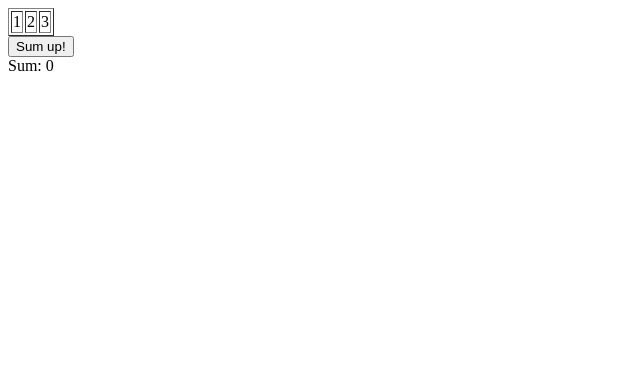
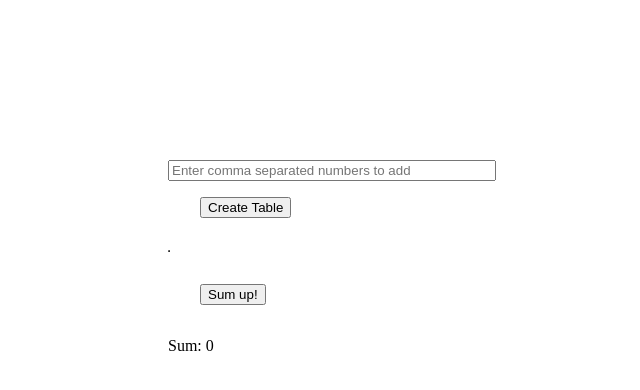
Before and after one commit to Sankalpbp/FrontendApps, a plain HTML site: page SumNumbersInArray/index.html in a window 1280 px wide. Shown: the whole page, without its empty margins (0-640 px from the left). Drawn offline with Linux system fonts and the light colour scheme.

Commit message:
Created table dynamically using input from user

```diff
--- a/SumNumbersInArray/index.css
+++ b/SumNumbersInArray/index.css
@@ -2,3 +2,28 @@
     background-color: green;
     color: white;
 }
+
+.main-container {
+    margin: 10rem;
+}
+
+input {
+    width: 20rem;
+    margin-bottom: 1rem;
+}
+
+.create-button-container {
+    margin-left: 2rem;
+    margin-bottom: 2rem;
+}
+
+.sum-button-container {
+    margin-left: 2rem;
+    margin-bottom: 2rem;
+    margin-top: 2rem;
+}
+
+.table-container {
+    margin-left: 2rem;
+    margin-bottom: 2rem;
+}
--- a/SumNumbersInArray/index.html
+++ b/SumNumbersInArray/index.html
@@ -7,20 +7,26 @@
     <title>Sum Numbers</title>
 </head>
 <body>
-    <table id="array" border="1">
-        <tr>
-            <td>1</td>
-            <td>2</td>
-            <td>3</td>
-        </tr>
-    </table>
 
-    <button type="button" onclick="getSum()">Sum up!</button>
+    <div class="main-container">
+        <input type="text" placeholder="Enter comma separated numbers to add">
+        <div class="create-button-container">
+            <button id="create-table-button" type="button" onclick="createTable()">Create Table</button>
+        </div>
 
-    <div>
-        Sum: <span id="sum">0</span>
+        <div>
+            <table id="array" border="1">
+                <tr>
+                </tr>
+            </table>
+        </div>
+        <div class="sum-button-container">
+            <button id="get-sum-button" type="button" onclick="getSum()">Sum up!</button>
+        </div>
+        <div>
+            Sum: <span id="sum">0</span>
+        </div>
     </div>
-
     <script src="index.js"></script>
 </body>
 </html>
--- a/SumNumbersInArray/index.js
+++ b/SumNumbersInArray/index.js
@@ -4,9 +4,20 @@ const array = document.getElementsByTagName ( 'td' );
 let index = 0;
 let sum = 0;
 
+function createTable () {
+    const row = document.getElementsByTagName('tr')[0];
+    const input = document.getElementsByTagName('input')[0];
+    const elements = input.value.split (',');
+    for(let element of elements) {
+        const td = document.createElement('td');
+        td.innerText = element;
+        row.appendChild(td);
+    }
+}
+
 function getSum () {
     if (index == array.length - 1) {
-        const button = document.getElementsByTagName('button')[0];
+        const button = document.getElementById('get-sum-button');
         button.innerText = 'All elements added!';
         button.disabled = true;
     }
```
